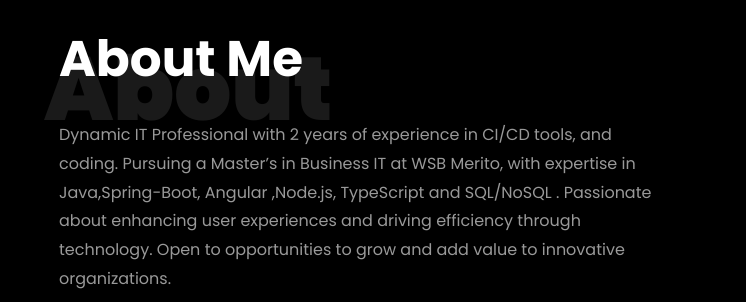
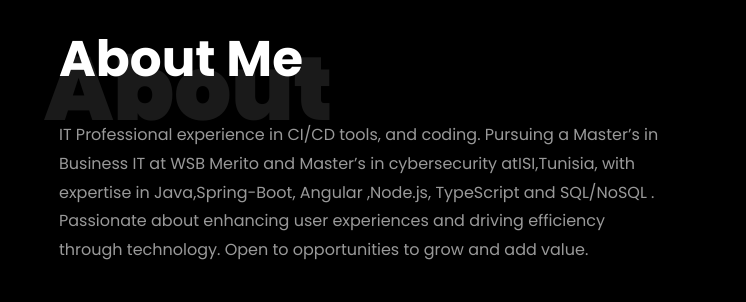
Before and after one commit to alinj166/myCv, a plain HTML site: page index.html in a window 1280 px wide. Shown: the part 840-1142 px from the top of the page, 534-1280 px from the left. Drawn offline with nearby package versions, Linux system fonts and the light colour scheme; files whose address does not match are found by name.

Commit message:
Revise personal description in About section
Updated personal description to reflect dual Master's pursuits and removed redundant phrasing.

```diff
--- a/index.html
+++ b/index.html
@@ -172,8 +172,8 @@
 		          <div class="col-md-12 heading-section ftco-animate">
 		          	<h1 class="big">About</h1>
 		            <h2 class="mb-4">About Me</h2>
-		            <p>Dynamic IT Professional with 2 years of experience in CI/CD tools, and coding. Pursuing a Master’s in Business IT at WSB Merito, with expertise in Java,Spring-Boot, Angular ,Node.js, TypeScript and SQL/NoSQL . Passionate about enhancing user experiences and driving efficiency through
-				    technology. Open to opportunities to grow and add value to innovative organizations.</p>
+		            <p>IT Professional experience in CI/CD tools, and coding. Pursuing a Master’s in Business IT at WSB Merito and Master’s in cybersecurity atISI,Tunisia, with expertise in Java,Spring-Boot, Angular ,Node.js, TypeScript and SQL/NoSQL . Passionate about enhancing user experiences and driving efficiency through
+				    technology. Open to opportunities to grow and add value.</p>
 		            <ul class="about-info mt-4 px-md-0 px-2">
 		            	<li class="d-flex"><span>Name:</span> <span>Ali Neji</span></li>
 		            	<li class="d-flex"><span>Date of birth:</span> <span>January 23, 2002</span></li>
```
